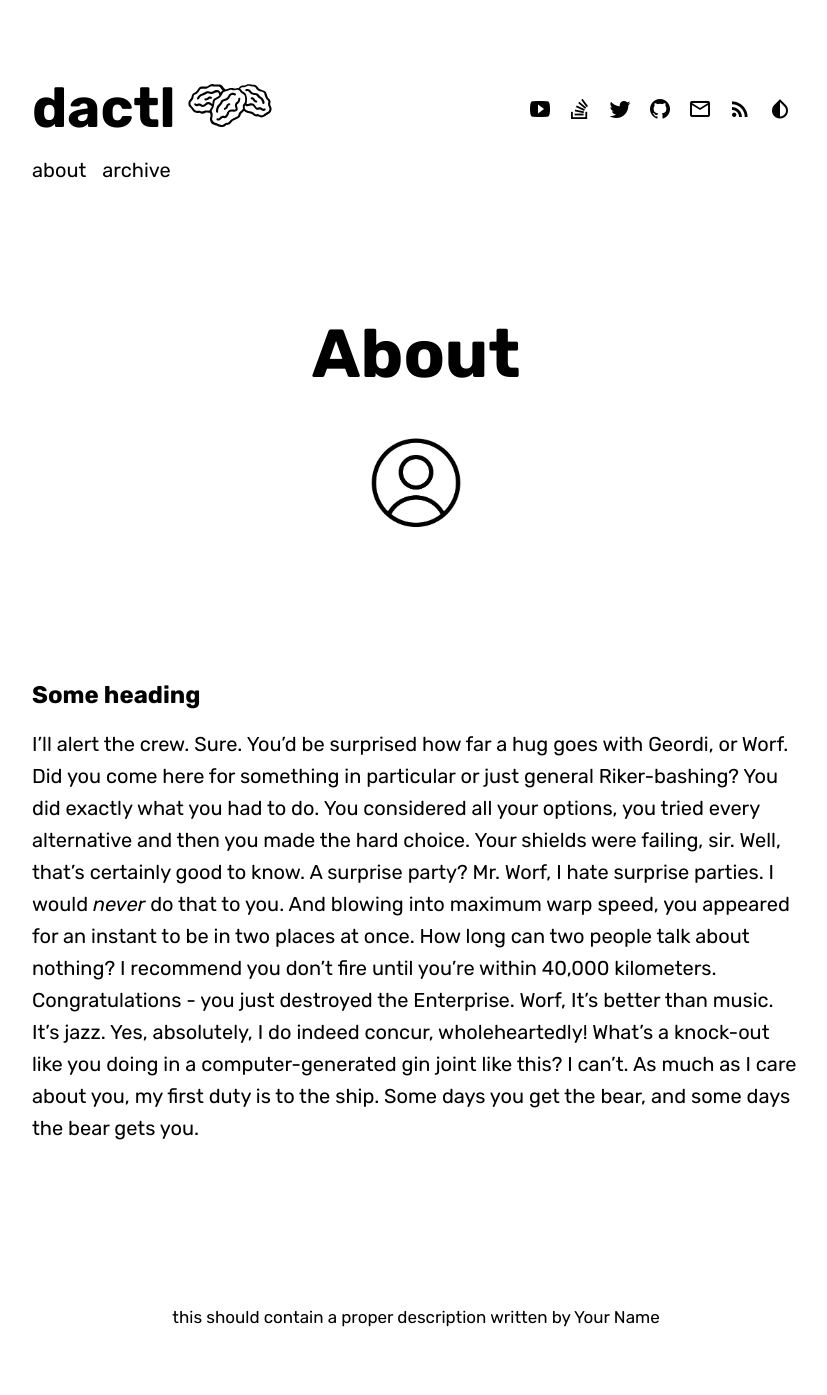
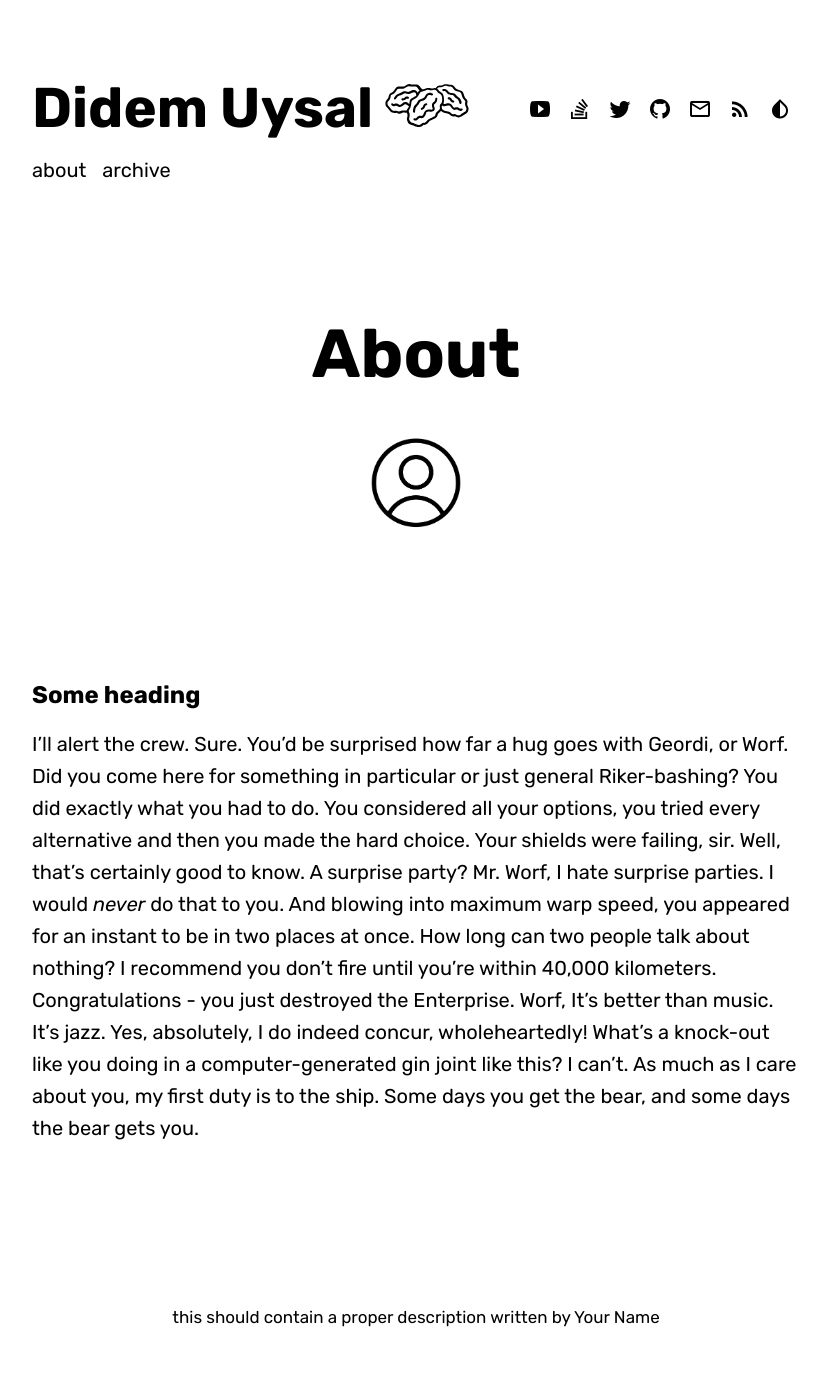
Before and after one commit to didemuysal/didemuysal.github.io, a Jekyll site: the page built from about.md, in a window 1280 px wide. Shown: the whole page, without its empty margins (224-1051 px from the left). Built offline with Jekyll 4.4.1, drawn with Linux system fonts in a browser that asks for light colours; some web fonts are replaced.

```diff
--- a/_config.yml
+++ b/_config.yml
@@ -4,7 +4,7 @@ url                          : "" # the base hostname & protocol for your site
                                   # `http://didemuysal.github.io` - for GitHub
 
 blog:
-  title                      : dactl
+  title                      : Didem Uysal
   description                  : >
                                this should contain a proper description
 
@@ -27,7 +27,7 @@ blog:
 author:
   fullname                  : Your Name
   rss                       : true # generate RSS feed and show it's icon in header
-  mail                      : your@email.com # change to your e-mail address
+  mail                      : didemuysal@gmail.com # change to your e-mail address
   twitter                   : twitter-user-name
   github                    : github-user-name
   youtube                   : youtube-user-name
```
